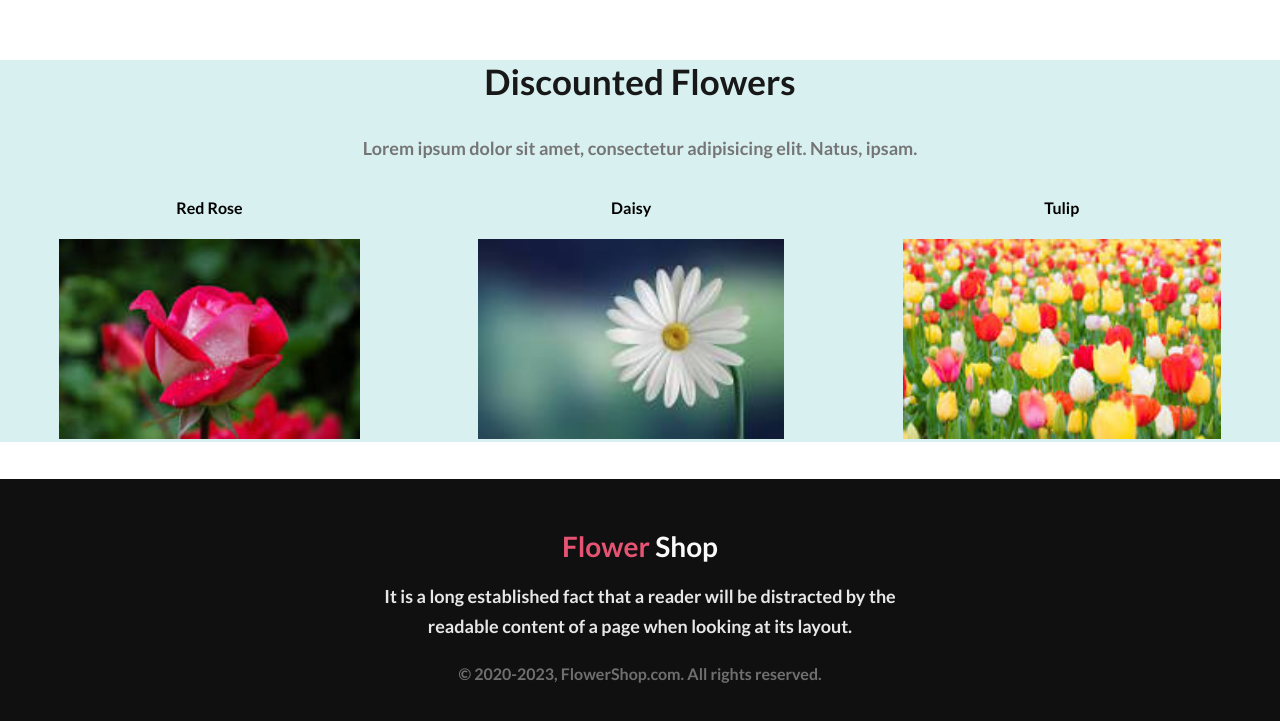
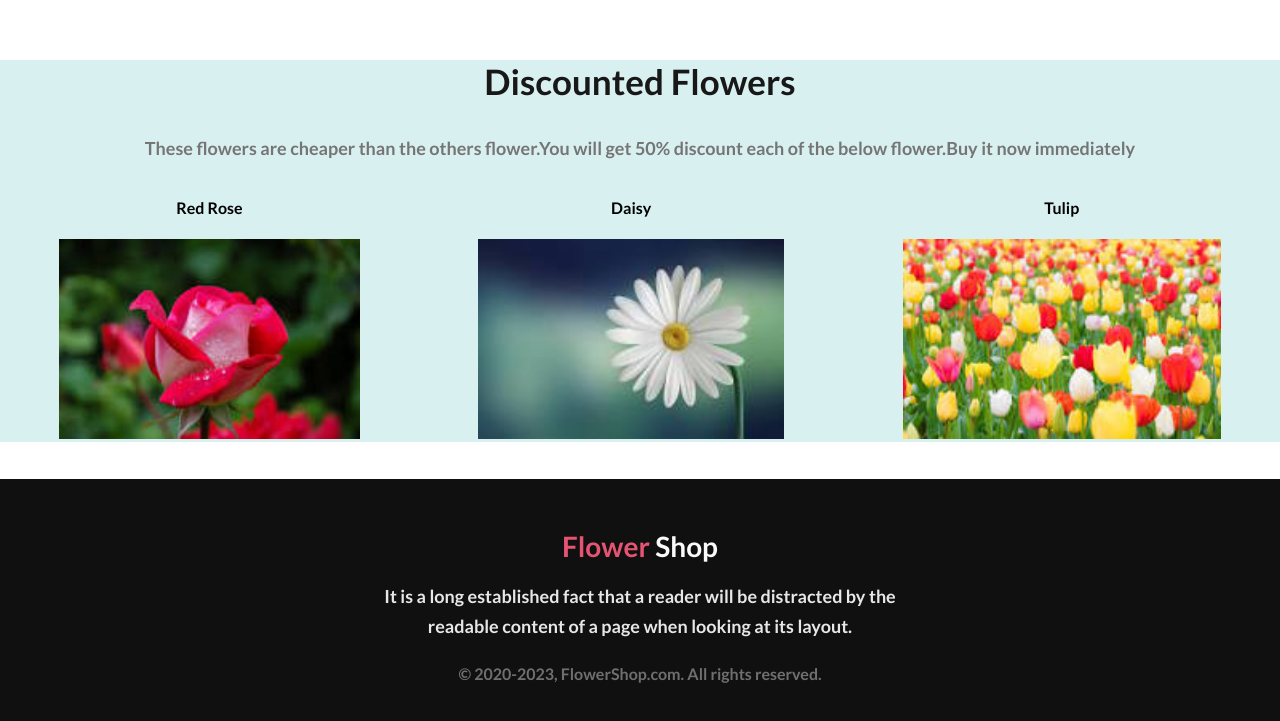
Before and after one commit to Tehsim/Assignment-1_FlowerShop, a plain HTML site: page index.html in a window 1280 px wide. Shown: the part 2536-3257 px from the top of the page. Drawn offline with Linux system fonts and the light colour scheme.

Commit message:
maybe final

```diff
--- a/index.html
+++ b/index.html
@@ -134,7 +134,7 @@
         </section>
         <section class="discount">
             <h3 class="section-title">Discounted Flowers</h3>
-            <p class="section-description">Lorem ipsum dolor sit amet, consectetur adipisicing elit. Natus, ipsam.</p>
+            <p class="section-description">These flowers are cheaper than the others flower.You will get  50% discount each of the below flower.Buy it now immediately</p>
             <!-- .about-info*4>h4.info-title+p.info-description -->
             <div class="about-info-container">
               <div class="about-info">
```
